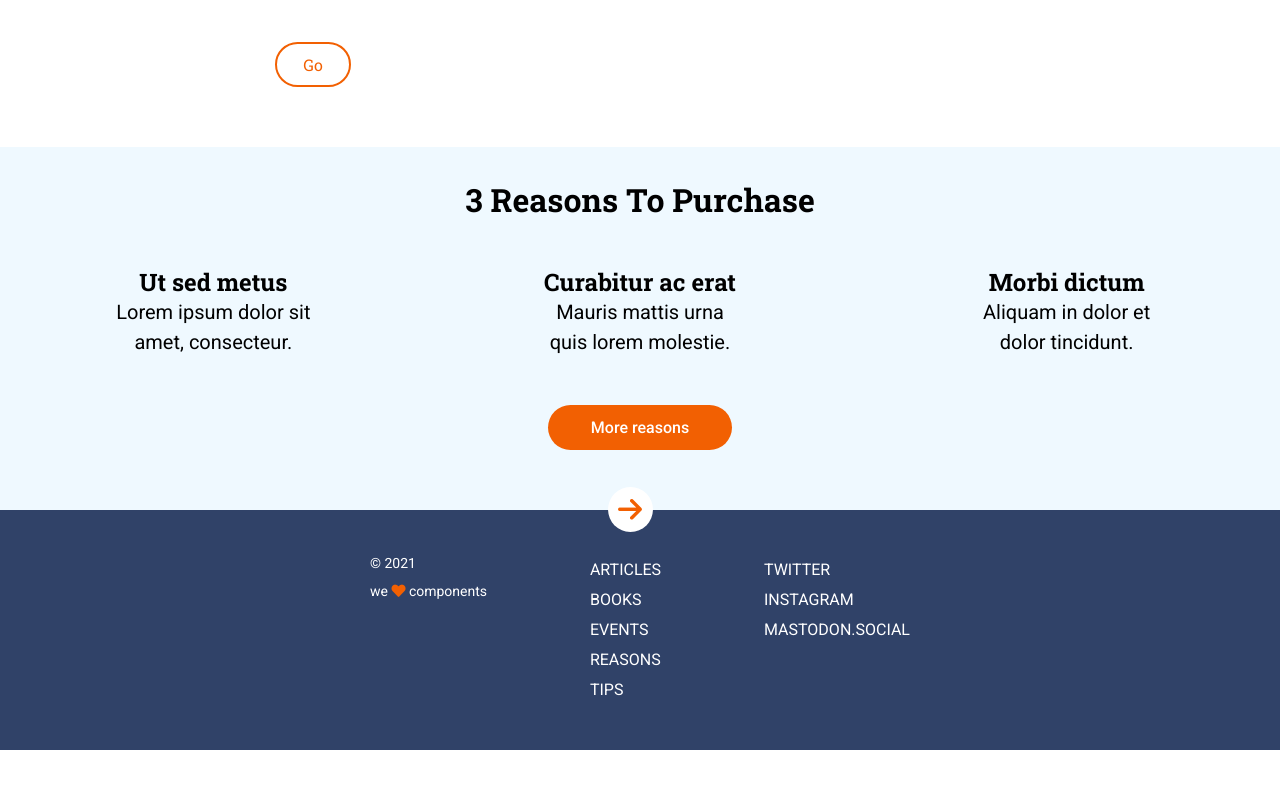
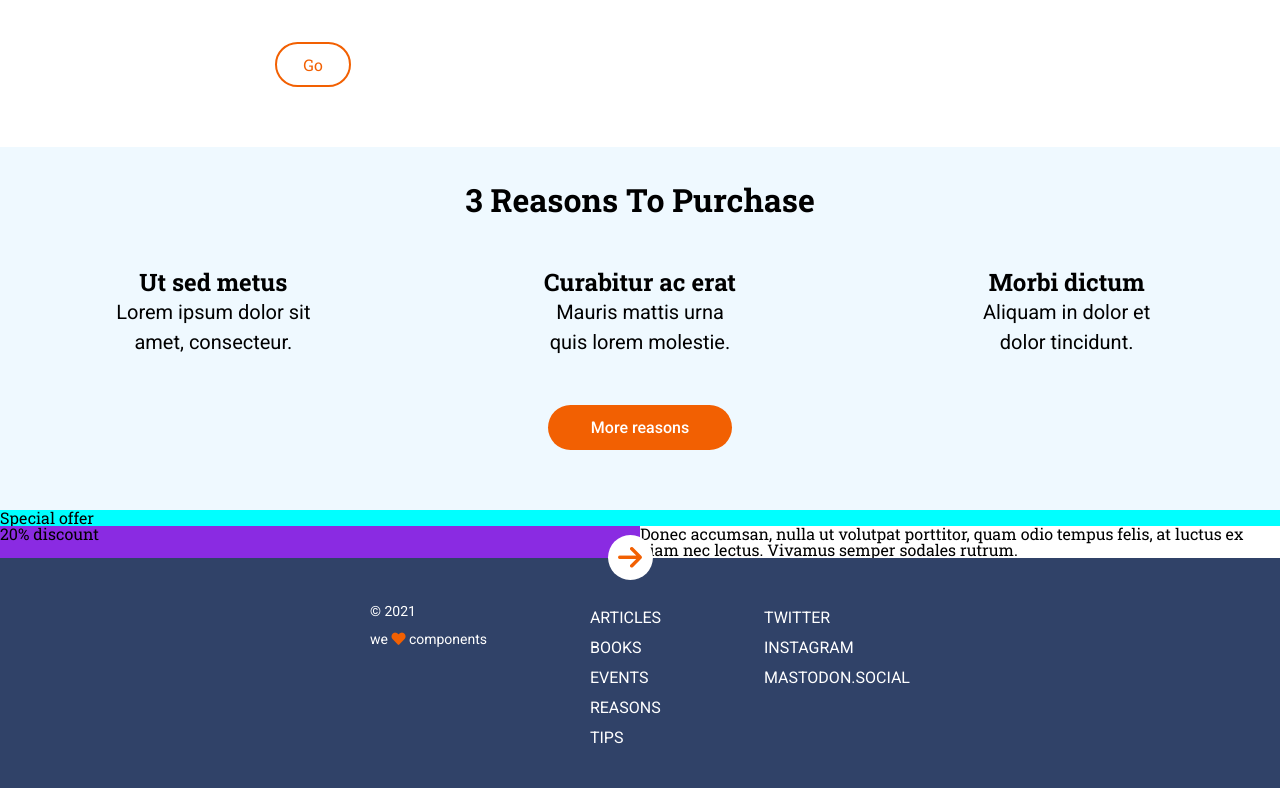
Before and after one commit to Adalab/modulo-1-evaluacion-final-Mesalina23, a website: page public/index.html in a window 1280 px wide. Shown: the part 984-1772 px from the top of the page. Before the commit the page ends 1734 px from the top, so only its background shows below. Drawn offline with Linux system fonts and the light colour scheme.

Commit message:
creat new seccion-offer

```diff
--- a/public/index.html
+++ b/public/index.html
@@ -97,6 +97,15 @@
 
       <!--END REASOSN SECTION-->
 
+      <section id="offer" class="main__offer">
+        <h1 class="offer__title">Special offer</h1>
+        <h2 class="offer__subtitle">20% discount</h2>
+        <p class="offer__paragraph">
+          Donec accumsan, nulla ut volutpat porttitor, quam odio tempus felis, at
+          luctus ex diam nec lectus. Vivamus semper sodales rutrum.
+        </p>
+      </section>
+
     </main>
 
     <!--COMIENZA EL FOOTER-->
--- /dev/null
+++ b/src/scss/layout/_offer.scss
@@ -0,0 +1,25 @@
+.main__offer {
+  display: none;
+}
+
+@media all and (min-width: 768px) {
+  .main__offer {
+    width: 100vw;
+    display: grid;
+    grid-template-columns: 1fr 1fr;
+    /*grid-template-rows: 1fr 1fr;*/
+    grid-template-areas: "title title" "subtitle paragraph";
+  }
+  .offer__title {
+    background-color: aqua;
+
+    grid-area: title;
+  }
+  .offer__subtitle {
+    background-color: blueviolet;
+    grid-area: subtitle;
+  }
+  .offer__paragraph {
+    grid-area: paragraph;
+  }
+}
--- a/src/scss/main.scss
+++ b/src/scss/main.scss
@@ -6,3 +6,4 @@
 @import "layout/reasons";
 @import "layout/looking";
 @import "layout/body";
+@import "layout/offer";
```
Also changed, not shown: src/html/index.html (+1 -0 lines), src/html/partials/offer.html (added, +8 -0 lines), public/assets/css/main.css, 1 other file.
